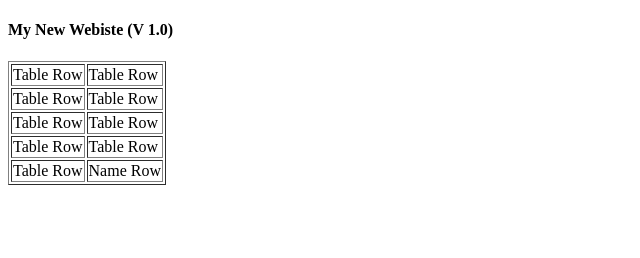
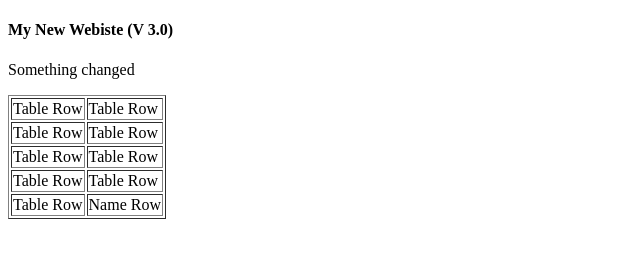
Before and after one commit to rjabdurrahman/testingGit, a plain HTML site: page index.html in a window 1280 px wide. Shown: the whole page, without its empty margins (0-640 px from the left). Drawn offline with Linux system fonts and the light colour scheme.

Commit message:
Version 3 released

```diff
--- a/index.html
+++ b/index.html
@@ -9,7 +9,8 @@
 </head>
 
 <body>
-    <h4>My New Webiste (V 1.0)</h4>
+    <h4>My New Webiste (V 3.0)</h4>
+    <p>Something changed</p>
     <table border="1">
         <tr>
             <td>Table Row</td>
```
